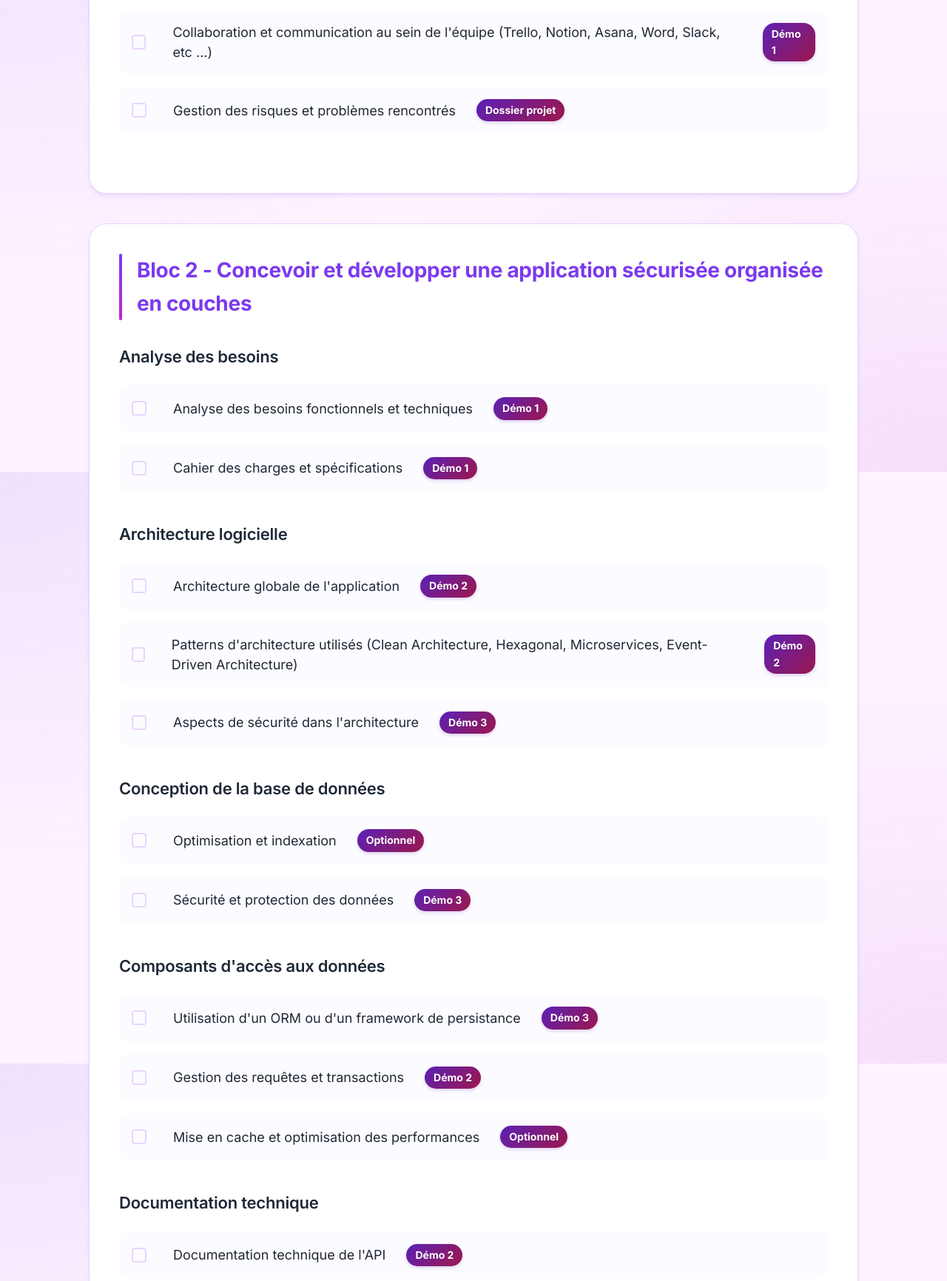
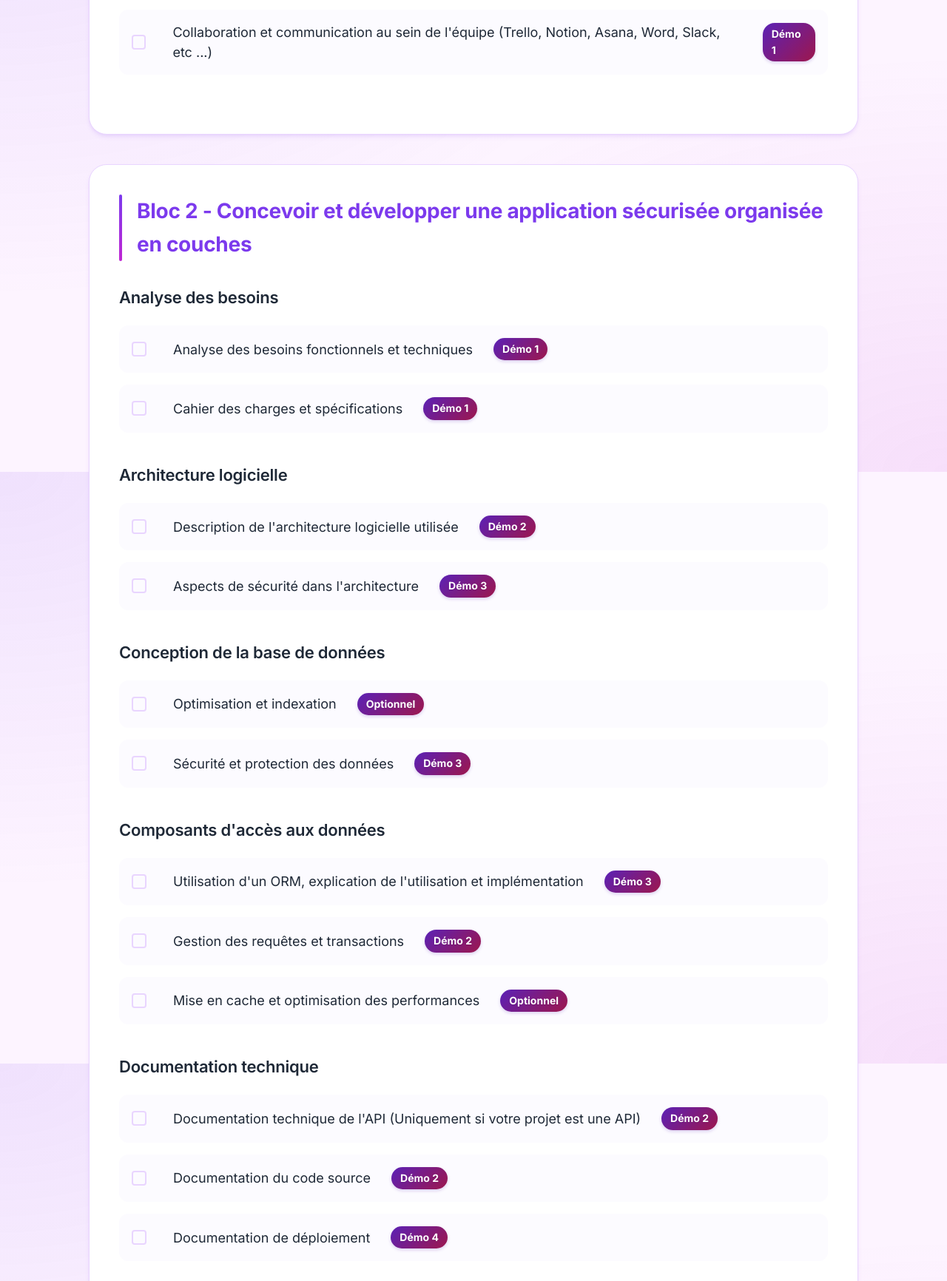
Before and after one commit to leiluspocus/checklist-rncp6-cda, a website with bundled scripts: page index.html in a window 1280 px wide. Shown: the part 2562-4294 px from the top of the page at 74% size. Built offline with nearby package versions, Linux system fonts and the light colour scheme.

Commit message:
fix: prise en compte des retours et suggestion de laila :)

```diff
--- a/index.html
+++ b/index.html
@@ -351,18 +351,6 @@
                 <span class="demo-badge">Démo 1</span>
               </label>
             </li>
-            <li>
-              <label for="risques">
-                <input
-                  type="checkbox"
-                  id="risques"
-                  title="Gestion des risques"
-                  aria-label="Gestion des risques et problèmes rencontrés"
-                />
-                <span>Gestion des risques et problèmes rencontrés</span>
-                <span class="demo-badge">Dossier projet</span>
-              </label>
-            </li>
           </ul>
         </div>
       </section>
@@ -407,26 +395,14 @@
           <h3>Architecture logicielle</h3>
           <ul class="checklist">
             <li>
-              <label for="architecture">
-                <input
-                  type="checkbox"
-                  id="architecture"
-                  title="Architecture"
-                  aria-label="Architecture globale de l'application"
-                />
-                <span>Architecture globale de l'application</span>
-                <span class="demo-badge">Démo 2</span>
-              </label>
-            </li>
-            <li>
               <label for="patterns-archi">
                 <input
                   type="checkbox"
                   id="patterns-archi"
-                  title="Patterns d'architecture"
-                  aria-label="Patterns d'architecture utilisés"
+                  title="Descritpion de l'architecture logicielle"
+                  aria-label="Descritpion de l'architecture logicielle"
                 />
-                <span>Patterns d'architecture utilisés (Clean Architecture, Hexagonal, Microservices, Event-Driven Architecture)</span>
+                <span>Description de l'architecture logicielle utilisée</span>
                 <span class="demo-badge">Démo 2</span>
               </label>
             </li>
@@ -484,10 +460,10 @@
                   type="checkbox"
                   id="orm"
                   title="ORM"
-                  aria-label="Utilisation d'un ORM ou d'un framework de persistance"
+                  aria-label="Utilisation d'un ORM, explication de l'utilisation et implémentation"
                 />
                 <span
-                  >Utilisation d'un ORM ou d'un framework de persistance</span
+                  >Utilisation d'un ORM, explication de l'utilisation et implémentation</span
                 >
                 <span class="demo-badge">Démo 3</span>
               </label>
@@ -527,10 +503,10 @@
                 <input
                   type="checkbox"
                   id="doc-api"
-                  title="Documentation API"
-                  aria-label="Documentation technique de l'API"
+                  title="Documentation technique de l'API (Uniquement si votre projet est une API)"
+                  aria-label="Documentation technique de l'API (Uniquement si votre projet est une API)"
                 />
-                <span>Documentation technique de l'API</span>
+                <span>Documentation technique de l'API (Uniquement si votre projet est une API)</span>
                 <span class="demo-badge">Démo 2</span>
               </label>
             </li>
@@ -668,8 +644,8 @@
                   title="Tests de sécurité"
                   aria-label="Tests de sécurité et de performance"
                 />
-                <span>Tests de sécurité et de performance</span>
-                <span class="demo-badge">Optionnel</span>
+                <span>Tests de sécurité</span>
+                <span class="demo-badge">Démo 3</span>
               </label>
             </li>
           </ul>
@@ -918,18 +894,6 @@
                 <span class="demo-badge">Dossier projet</span>
               </label>
             </li>
-            <li>
-              <label for="doc-tech-en">
-                <input
-                  type="checkbox"
-                  id="doc-tech-en"
-                  title="Documentation technique en anglais"
-                  aria-label="Documentation technique en anglais"
-                />
-                <span>Documentation technique en anglais (commentaire de code, Swagger, Readme, sauf si vous êtes en capacité d'expliquer pourquoi le choix d'une autre langue )</span>
-                <span class="demo-badge">Dossier projet</span>
-              </label>
-            </li>
           </ul>
         </div>
 
```
